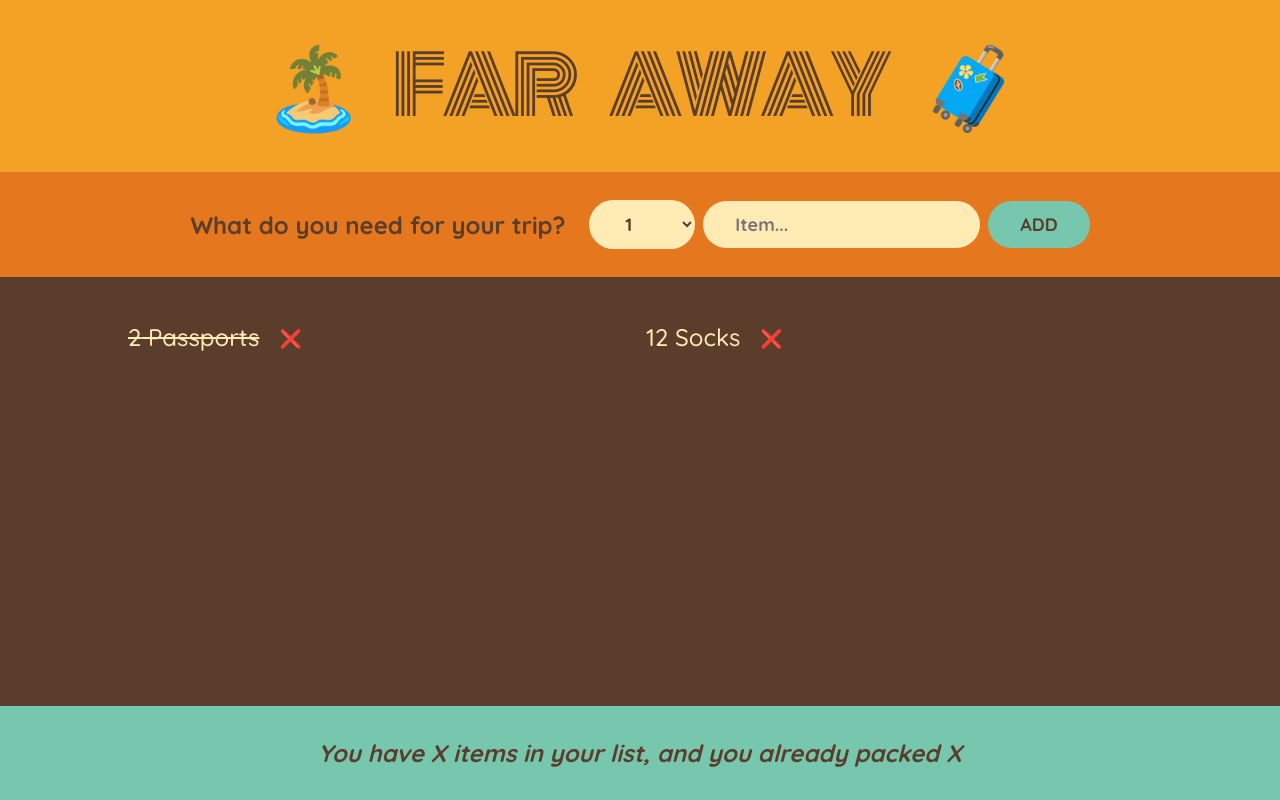
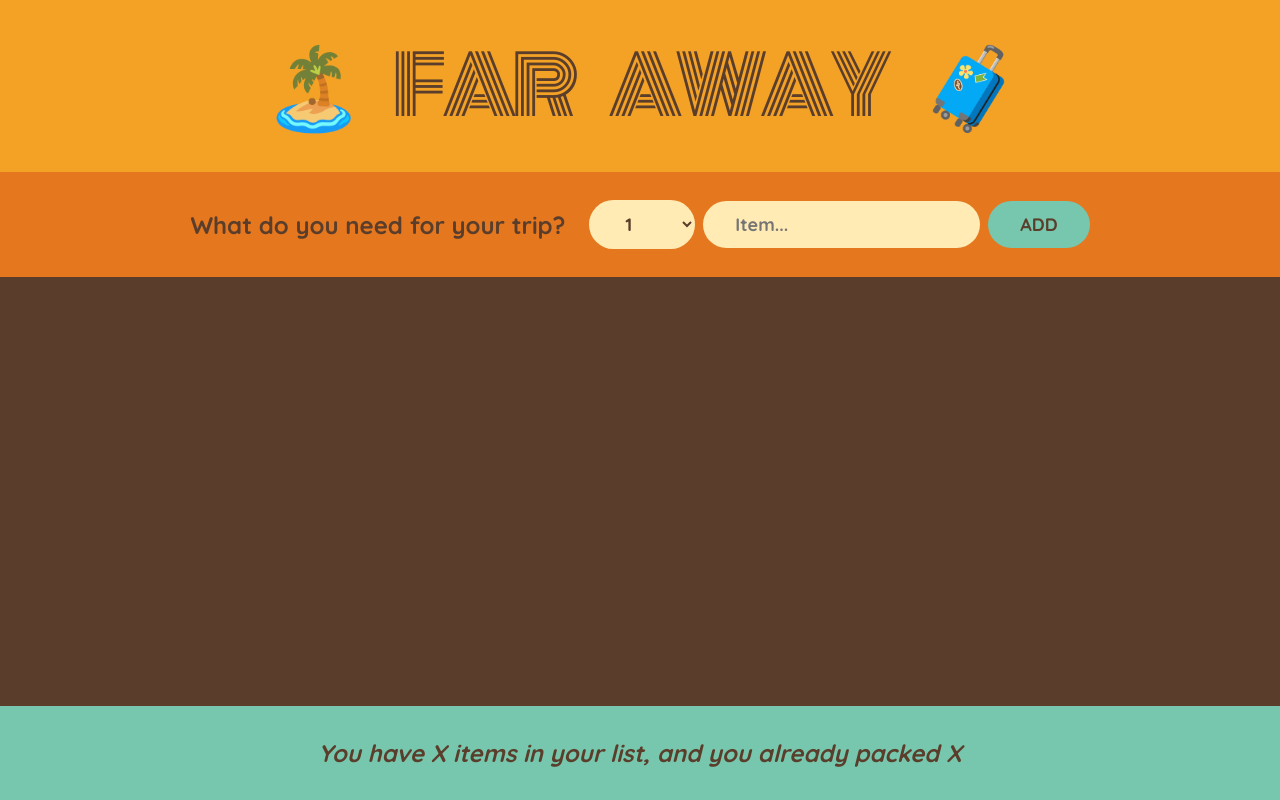
Before and after one commit to ngpreet/travel-list-reactjs, a React (Create React App) app: page / in a window 1280 px wide. Built offline with nearby package versions, Linux system fonts and the light colour scheme; the HTML template or start-up script is replaced by a standard one.

Commit message:
items state

```diff
--- a/src/App.js
+++ b/src/App.js
@@ -1,16 +1,17 @@
 import { useState } from "react";
 
 function App() {
-  const initialItems = [
-    { id: 1, description: "Passports", quantity: 2, packed: true },
-    { id: 2, description: "Socks", quantity: 12, packed: false },
-  ];
+  const [items, setItems] = useState([]);
+
+  function handleAddItems(item) {
+    setItems((items) => [...items, item]);
+  }
 
   return (
     <div className="app">
       <Logo />
-      <Form />
-      <PackingList initialItems={initialItems}/>
+      <Form onAddItem={handleAddItems} />
+      <PackingList items={items} />
       <Stats />
     </div>
   );
@@ -20,7 +21,7 @@
   return <h1>🏝️ Far Away 🧳</h1>;
 }
 
-function Form() {
+function Form({ onAddItem }) {
   const [description, setDescription] = useState("");
   const [quantity, setQuantity] = useState(1);
 
@@ -29,13 +30,16 @@
 
     if (!description) return;
 
-    const newItem = {
+    const item = {
       description,
       quantity,
       packed: false,
       id: Date.now(),
     };
-    console.log(newItem);
+
+    onAddItem(item);
+    setDescription("");
+    setQuantity(1);
   }
 
   return (
@@ -62,12 +66,12 @@
   );
 }
 
-function PackingList({initialItems}) {
+function PackingList({ items }) {
   return (
     <div className="list">
       <ul>
-        {initialItems.map((item) => (
-          <Item item={item} key={item.id}/>
+        {items.map((item) => (
+          <Item item={item} key={item.id} />
         ))}
       </ul>
     </div>
```
